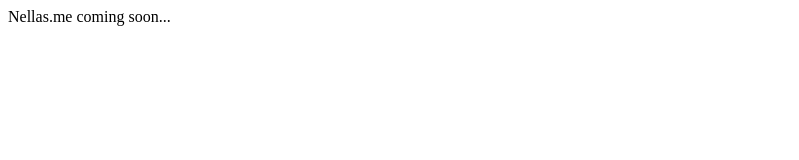
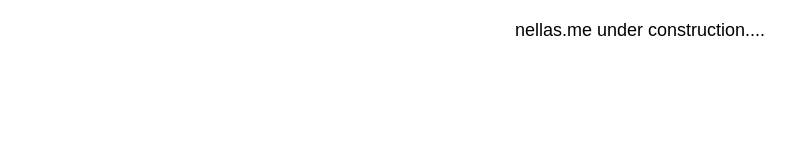
Before and after one commit to Nellas/nellas.github.io, a plain HTML site: page index.html in a window 1280 px wide. Shown: the whole page, without its empty margins (0-799 px from the left). Drawn offline with Linux system fonts and the light colour scheme.

Commit message:
updated coming soon page, added git ignore file, updated read me file

```diff
--- /dev/null
+++ b/index.css
@@ -0,0 +1,6 @@
+.coming-soon {
+    text-align: center;
+    font-family: sans-serif;
+    font-size: 18px;
+    margin-top: 20px;
+}
--- a/index.html
+++ b/index.html
@@ -1 +1,9 @@
-Nellas.me coming soon...
+<!DOCTYPE html>
+<head>
+    <link rel="stylesheet" type="text/css" href="index.css">
+</head>
+<body>
+    <div class='coming-soon'>
+        nellas.me under construction....
+    </div>
+</body>
```
Also changed, not shown: README.md, 1 other file.
